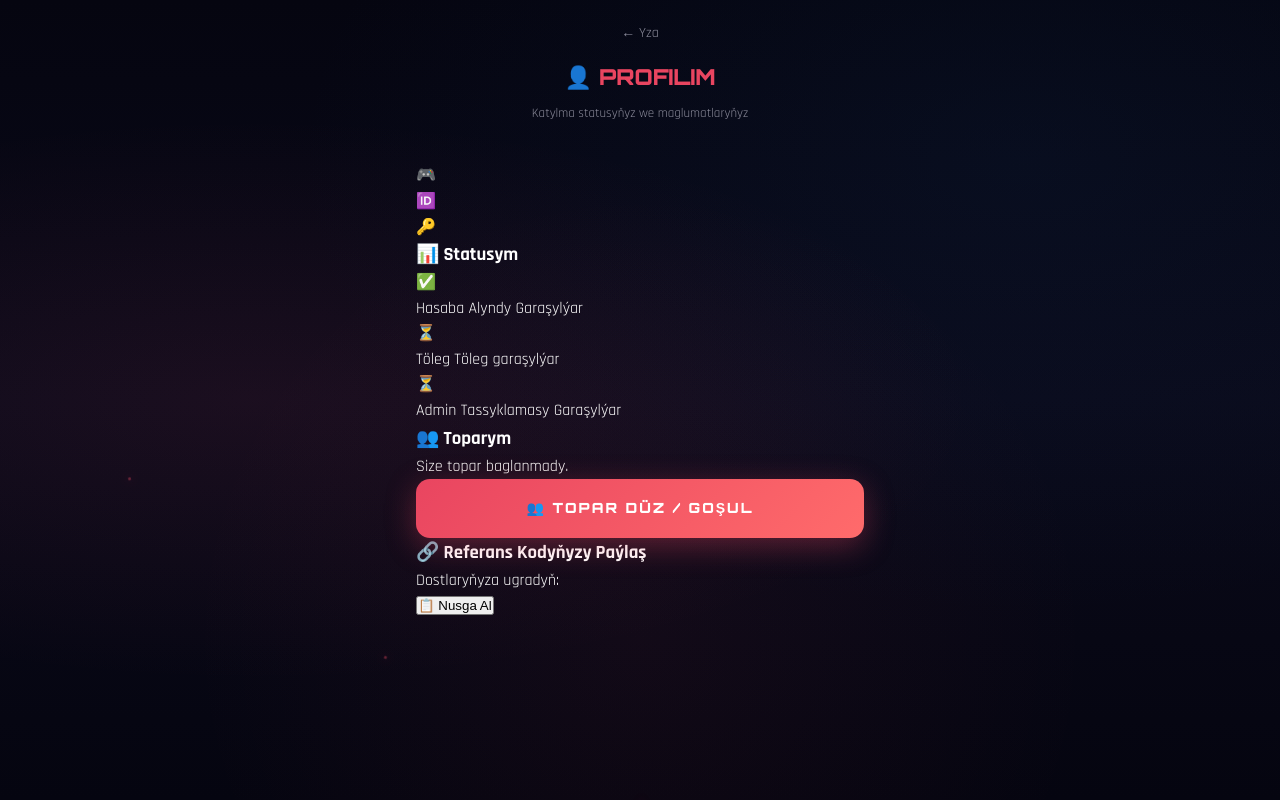
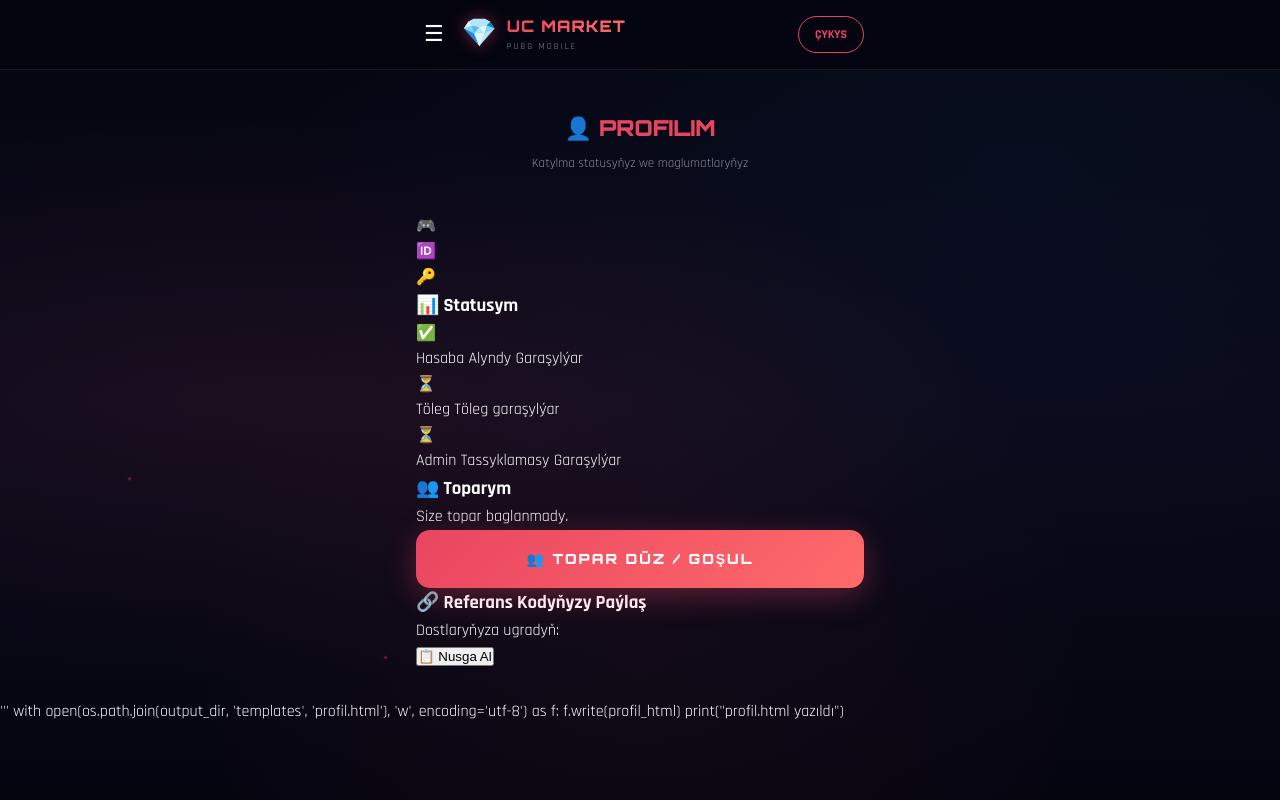
Before and after one commit to kemabr/Turnir-tazesi, a Python web app: template templates/profil.html in a window 1280 px wide. Run offline with Jinja, Linux system fonts and the light colour scheme; the template is opened without the code that fills it, so the values that code supplies are empty.

Commit message:
Update profil.html

```diff
--- a/templates/profil.html
+++ b/templates/profil.html
@@ -2,8 +2,8 @@
 <html lang="tk">
 <head>
     <meta charset="UTF-8">
-    <meta name="viewport" content="width=device-width, initial-scale=1.0">
-    <title>Profilim - PUBG Turnuvasy</title>
+    <meta name="viewport" content="width=device-width, initial-scale=1.0, maximum-scale=1.0, user-scalable=no">
+    <title>Profilim - UC Market</title>
     <link rel="stylesheet" href="{{ url_for('static', filename='css/style.css') }}">
     <link href="https://fonts.googleapis.com/css2?family=Orbitron:wght@400;700;900&family=Rajdhani:wght@400;500;700&display=swap" rel="stylesheet">
 </head>
@@ -12,11 +12,40 @@
         <div class="particle"></div>
         <div class="particle"></div>
         <div class="particle"></div>
+        <div class="particle"></div>
+        <div class="particle"></div>
     </div>
+
+    <!-- Navbar -->
+    <nav class="top-navbar">
+        <div class="navbar-content">
+            <div class="logo-section">
+                <div class="category-menu">
+                    <button class="menu-toggle" onclick="toggleMenu()">☰</button>
+                    <div class="menu-dropdown" id="menu-dropdown">
+                        <a href="/duzgunler"><span>📋</span> Düzgünler</a>
+                        <a href="/bayraklar"><span>🏆</span> Baýraklar</a>
+                        <a href="/turnir-maglumatlary"><span>📅</span> Turnir Maglumatlary</a>
+                        <a href="/takim/{{ katilimci['referans_kodu'] }}"><span>👥</span> Topar Gurmak</a>
+                        <div class="menu-divider"></div>
+                        <a href="/profil/{{ katilimci['referans_kodu'] }}"><span>👤</span> Profilim</a>
+                        <a href="/cikis"><span>🚪</span> Çykyş</a>
+                    </div>
+                </div>
+                <span class="logo-icon">💎</span>
+                <div class="logo-text">
+                    <h1>UC MARKET</h1>
+                    <p>PUBG MOBILE</p>
+                </div>
+            </div>
+            <div class="auth-section">
+                <a href="/cikis" class="btn-auth btn-auth-login">ÇYKYS</a>
+            </div>
+        </div>
+    </nav>
 
     <div class="container">
         <header class="form-header">
-            <a href="/" class="back-btn">← Yza</a>
             <h1>👤 PROFILIM</h1>
             <p>Katylma statusyňyz we maglumatlaryňyz</p>
         </header>
@@ -86,7 +115,7 @@
 
             {% if katilimci['admin_onay'] == 1 %}
             <div class="status-badge approved">
-                <span>🎉</span> Siz Üstunlikli Tassyklandyňyz!
+                <span>🎉</span> Siz Üstünlikli Tassyklandyňyz!
             </div>
             {% elif katilimci['admin_onay'] == 2 %}
             <div class="status-badge rejected">
@@ -114,7 +143,7 @@
                         <div class="team-member leader">
                             <span class="member-role">👑 Lider</span>
                             <span class="member-name">{{ katilimci['ad'] }}</span>
-                            <span class="member-status {% if katilimci['admin_onay'] == 1 %}approved{% else %}pending{% endif %}">
+                            <span class="member-status">
                                 {% if katilimci['admin_onay'] == 1 %}✅{% else %}⏳{% endif %}
                             </span>
                         </div>
@@ -123,7 +152,7 @@
                         <div class="team-member">
                             <span class="member-role">👤 Agza</span>
                             <span class="member-name">{{ arkadas['ad'] }}</span>
-                            <span class="member-status {% if arkadas['admin_onay'] == 1 %}approved{% else %}pending{% endif %}">
+                            <span class="member-status">
                                 {% if arkadas['admin_onay'] == 1 %}✅{% else %}⏳{% endif %}
                             </span>
                         </div>
@@ -164,6 +193,17 @@
     </div>
 
     <script>
+        function toggleMenu() {
+            document.getElementById('menu-dropdown').classList.toggle('active');
+        }
+        document.addEventListener('click', function(e) {
+            const menu = document.getElementById('menu-dropdown');
+            const toggle = document.querySelector('.menu-toggle');
+            if (!menu.contains(e.target) && e.target !== toggle) {
+                menu.classList.remove('active');
+            }
+        });
+
         function copyTeamCode() {
             const code = '{{ katilimci["takim_kodu"] }}';
             navigator.clipboard.writeText(code).then(() => {
@@ -179,4 +219,9 @@
         }
     </script>
 </body>
-</html>
+</html>'''
+
+with open(os.path.join(output_dir, 'templates', 'profil.html'), 'w', encoding='utf-8') as f:
+    f.write(profil_html)
+
+print("profil.html yazıldı")
```
